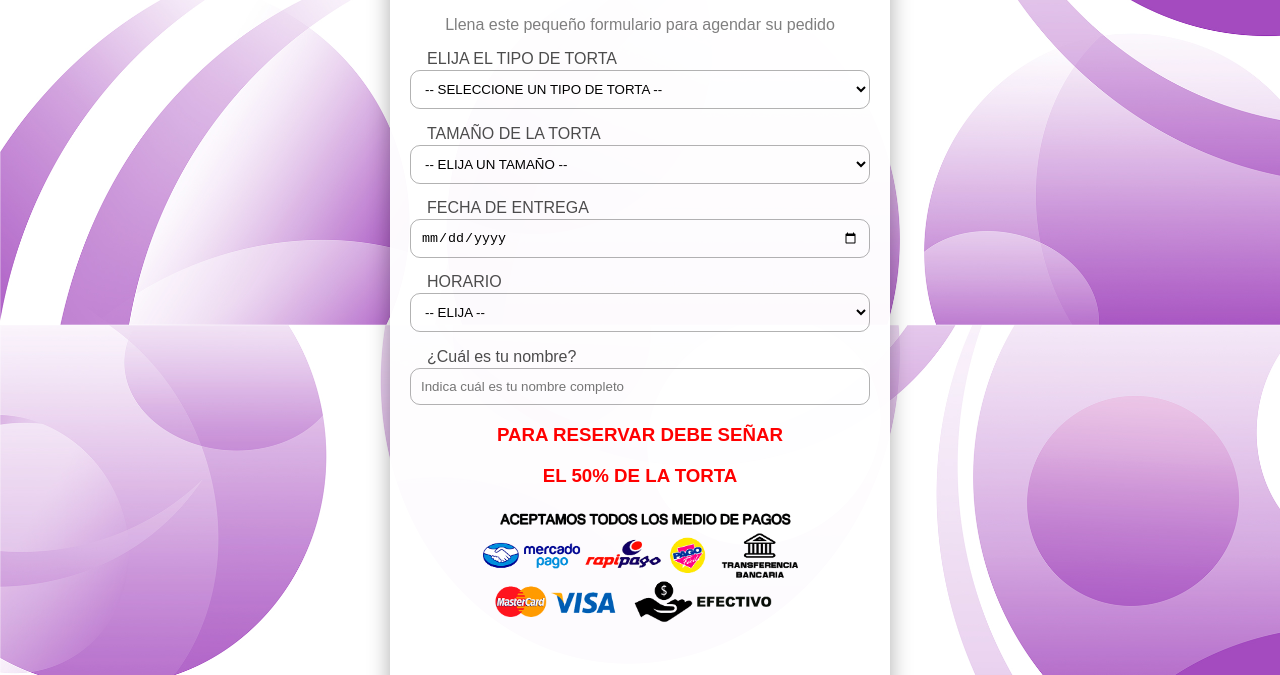
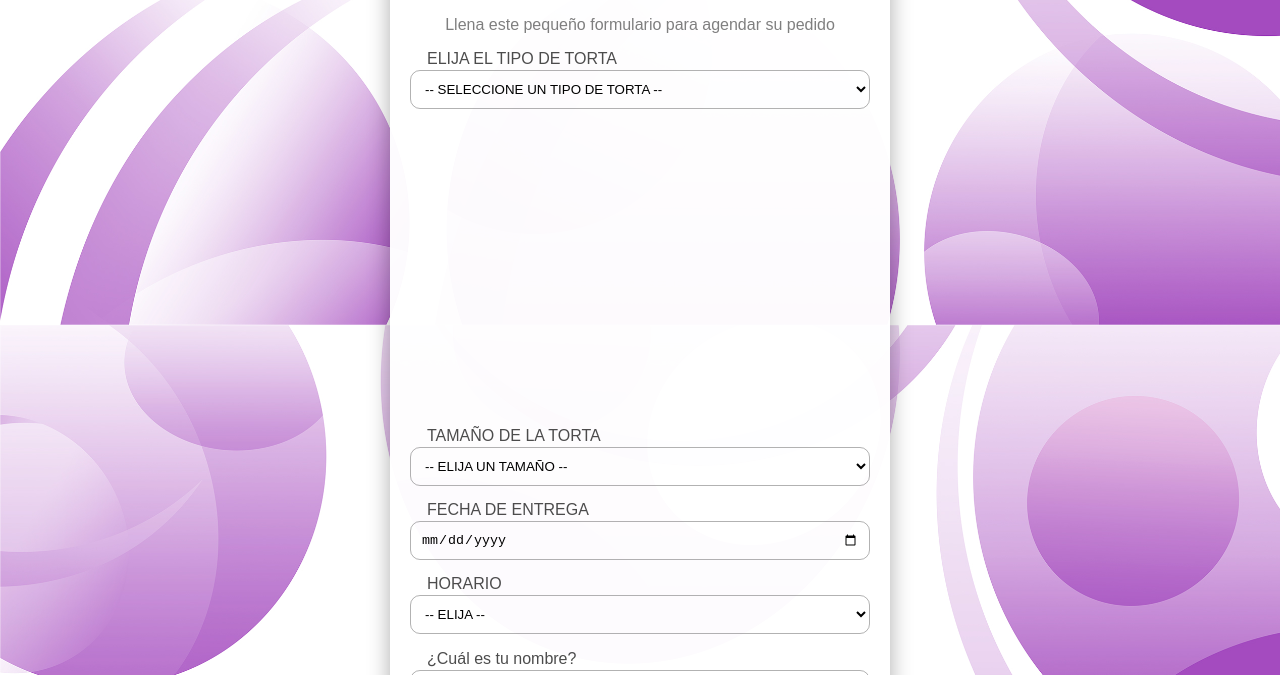
Before and after one commit to DulcesTentacionessintacc/Clasicas, a plain HTML site: page index.html in a window 1280 px wide. Shown: the part 425-1100 px from the top of the page. Drawn offline with Linux system fonts and the light colour scheme.

Commit message:
Update estilos.css

```diff
--- a/css/estilos.css
+++ b/css/estilos.css
@@ -118,7 +118,11 @@ body {
   transition: all 1s;
   margin: 2px;
   }
-
+.formulario__imagen{
+  width: 200px;
+  height: 300px;
+  margin: auto;
+}
 .formulario__subtitulo2{
   color: rgb(255, 0, 0);
   text-align: center;
```
